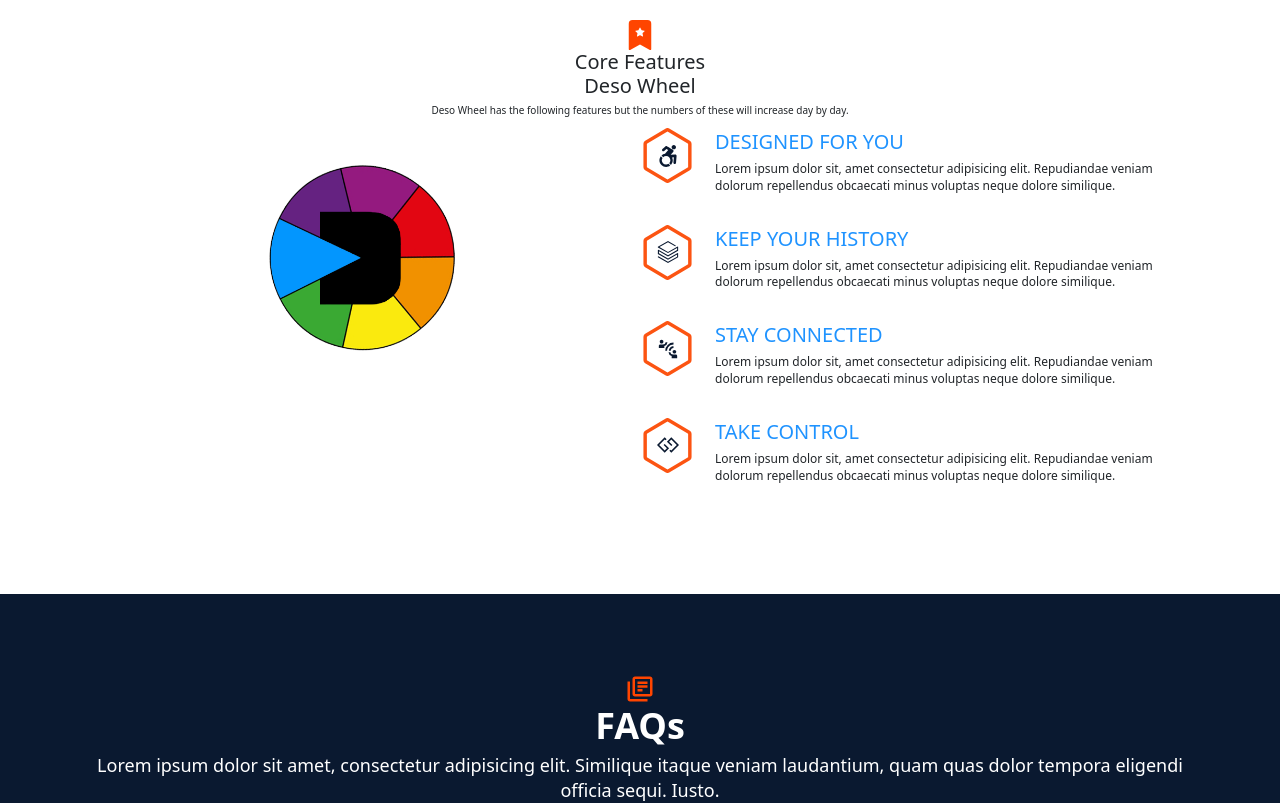
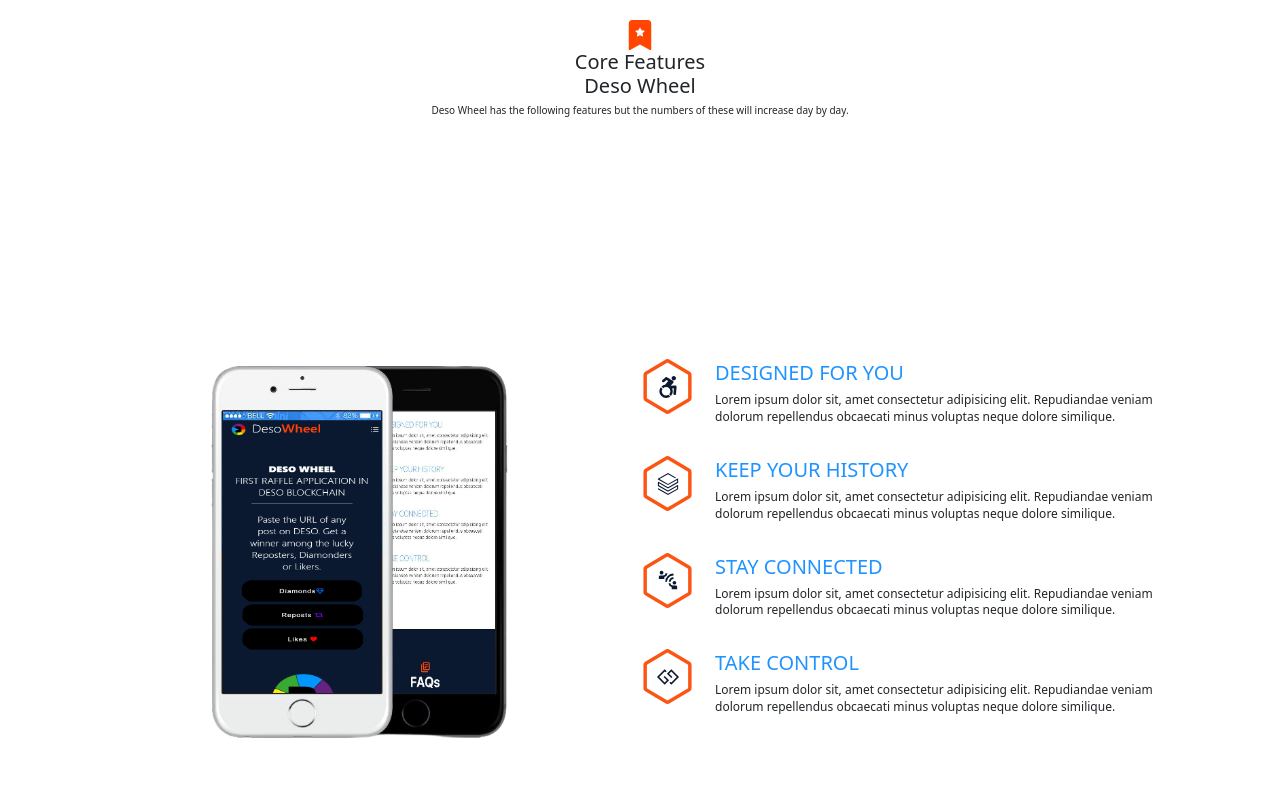
Before and after one commit to berkay9596/DesoWheel, a React (Create React App) app: page / in a window 1280 px wide. Shown: the part 960-1763 px from the top of the page. Built offline with nearby package versions, Linux system fonts and the light colour scheme; a web font is replaced by a local one.

Commit message:
tasarım

```diff
--- a/src/components/features/Features.js
+++ b/src/components/features/Features.js
@@ -1,7 +1,7 @@
 import React, { useEffect } from "react";
 import "./Features.css";
 import { BsFillBookmarkStarFill } from "react-icons/bs";
-import logo from "../../assets/desologo.png";
+import phone from "../../assets/phone.png";
 import Feature from "./Feature";
 import { FeatureList } from "./data";
 
@@ -24,9 +24,9 @@ const Features = () => {
             Deso Wheel has the following features but the numbers of these will increase day by day.
           </p>
         </div>
-        <div className="features-content">
+        <div className="features-content d-flex align-items-center" style={{marginBottom:"100px"}}>
           <div className="features-left" data-aos="fade-right">
-            <img src={logo} alt="wheel" />
+            <img src={phone} alt="wheel" />
           </div>
           <div className="features-right" data-aos="fade-left">
             {FeatureList.map((feature) => (
```
Also changed, not shown: src/assets/phone.png (added).
